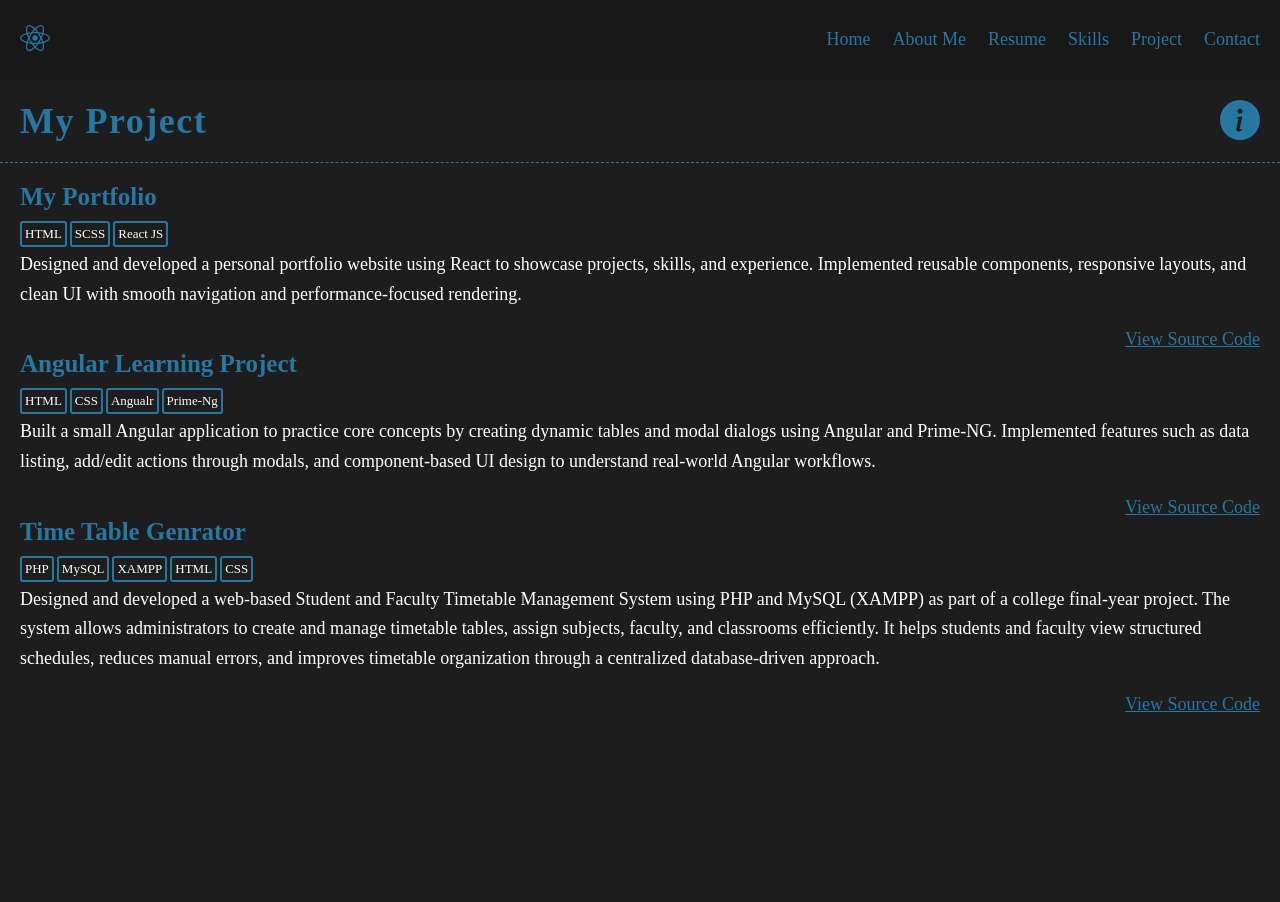
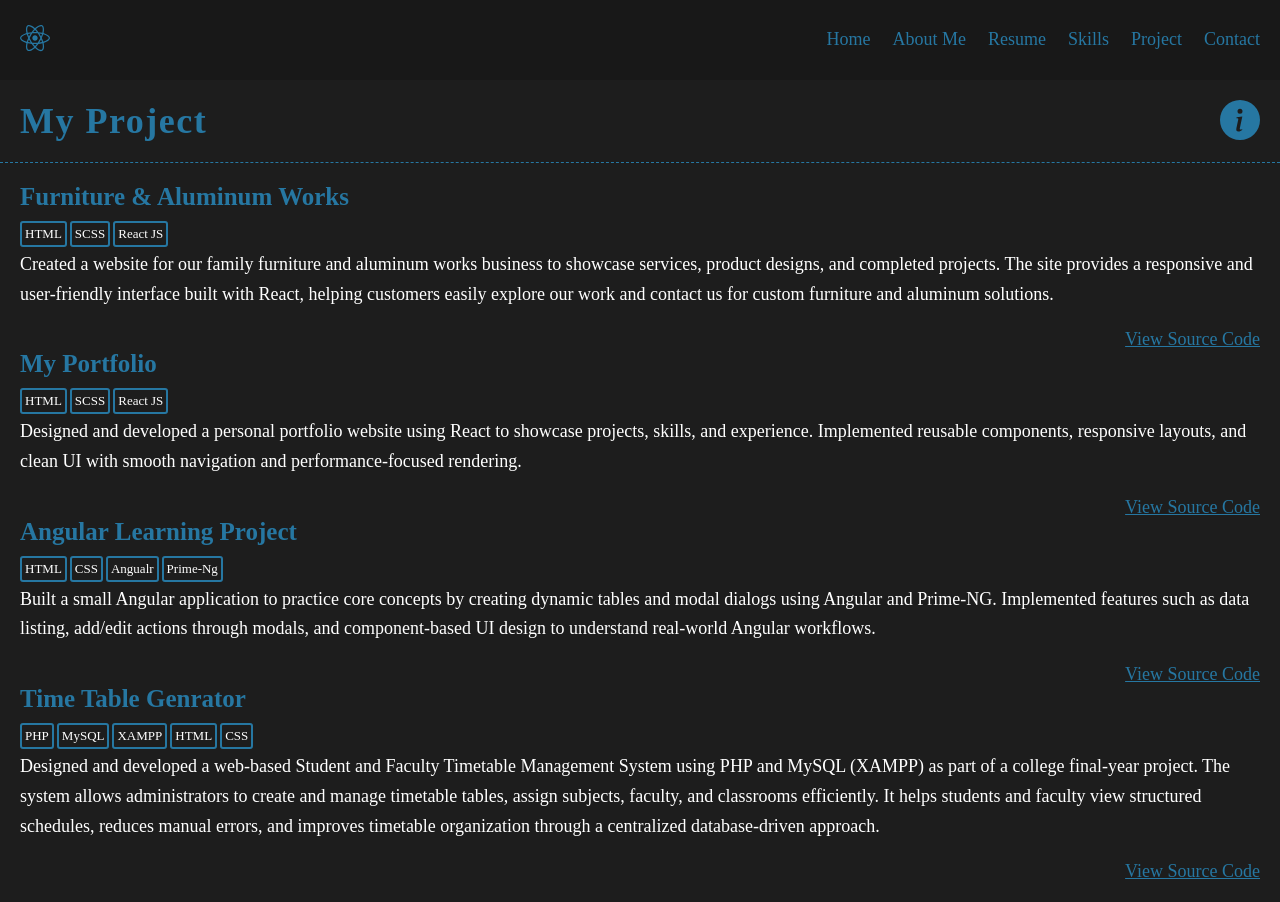
Before and after one commit to maheksondagar8-prog/My-protfolio, a React (Create React App) app: page /project in a window 1280 px wide. Before the commit the page ends 800 px from the top, so only its background shows below. Built offline with nearby package versions, Linux system fonts and the light colour scheme.

Commit message:
Project add

```diff
--- a/src/containers/project/utils.js
+++ b/src/containers/project/utils.js
@@ -1,4 +1,11 @@
 export const projects = [
+    {
+        title: "Furniture & Aluminum Works",
+        summary:
+            "Created a website for our family furniture and aluminum works business to showcase services, product designs, and completed projects. The site provides a responsive and user-friendly interface built with React, helping customers easily explore our work and contact us for custom furniture and aluminum solutions.",
+        keyPoints: ["HTML", "SCSS", "React JS"],
+        codeLink: "https://github.com/maheksondagar8-prog/ck-website"
+    },
     {
         title: "My Portfolio",
         summary:
```
